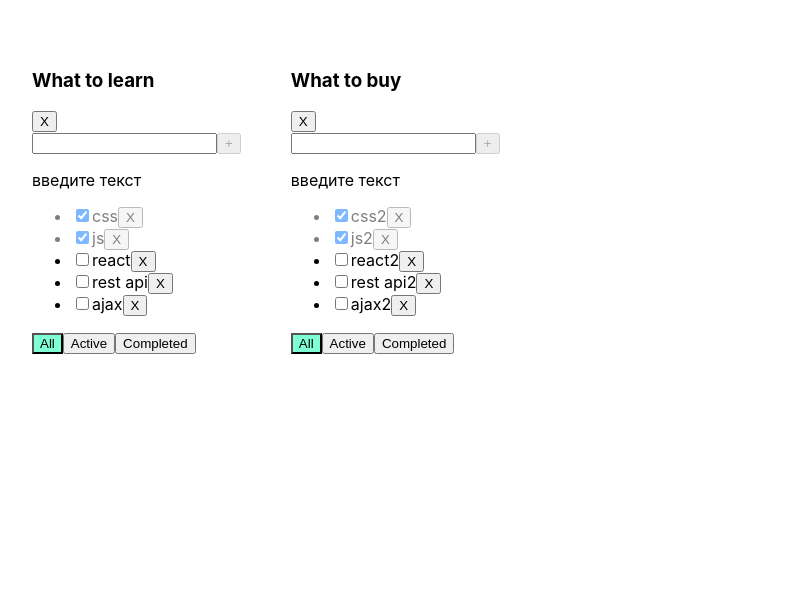
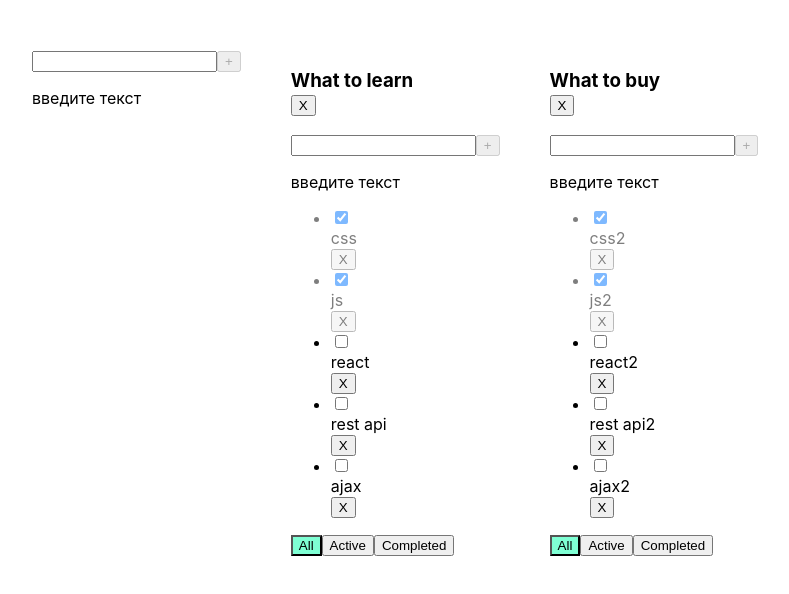
Before and after one commit to vaxich/todolist_with_class, a React (Create React App) app: page / in a window 1280 px wide. Shown: the top 594 px of the page, without its empty margins (68-857 px from the left). Built offline with nearby package versions, Linux system fonts and the light colour scheme.

Commit message:
done 6 lesson

```diff
--- /dev/null
+++ b/src/AddItemForm.tsx
@@ -0,0 +1,54 @@
+import { ChangeEvent, KeyboardEvent, useState } from "react";
+
+
+export type AddItemPropsType = {
+    callBack: (newTitle: string) => void
+}
+
+export const AddItemForm = (props: AddItemPropsType) => {
+
+    const [newTitle, setNewTitle] = useState("");
+    const [error, setError] = useState<string | null>(null);
+
+
+    const addTaskHaldler = (newTitle: string) => {
+
+        if (newTitle.trim() !== "") {
+            props.callBack(newTitle.trim())
+            setNewTitle("")
+        } else {
+            setError("title is required")
+        }
+
+    }
+
+    let isAddTaskBtnDisabled = newTitle.length > 15 || newTitle.length === 0
+    const userMessageStartTyping = newTitle.length === 0 && <p >введите текст</p>
+    const userMessageLenghtsTitle = newTitle.length > 15 && <p style={{ color: "red" }}>Your message is long</p>
+
+    const onChangeHandler = (e: ChangeEvent<HTMLInputElement>) => {
+        setNewTitle(e.currentTarget.value)
+    }
+    const onKeyDownHandler = (e: KeyboardEvent<HTMLInputElement>) => {
+        setError(null)
+        e.key === "Enter" && !isAddTaskBtnDisabled && addTaskHaldler(newTitle)
+    }
+
+    return (
+        <div>
+            <input
+                value={newTitle}
+                onChange={onChangeHandler}
+                onKeyDown={onKeyDownHandler}
+                className={error ? 'error' : ''}
+            />
+            <button
+                disabled={isAddTaskBtnDisabled}
+                onClick={() => addTaskHaldler(newTitle)}>+</button>
+
+            {error && <div className="error-message">{error}</div>}
+            {userMessageStartTyping}
+            {userMessageLenghtsTitle}
+        </div>
+    )
+}
--- a/src/App.tsx
+++ b/src/App.tsx
@@ -3,6 +3,7 @@ import React, { useState } from 'react';
 import './App.css';
 import { Todolist } from './Todolist';
 import { v1 } from 'uuid';
+import { AddItemForm } from './AddItemForm';
 
 
 export type FilterValueType = "All" | "Active" | "Completed"
@@ -28,14 +29,6 @@ const App = () => {
     { id: todolistId1, title: "What to learn", filter: "All" },
     { id: todolistId2, title: "What to buy", filter: "All" },
   ])
-
-  // const [tasks, setTasks] = useState<Array<TaskType>>(
-  //   [
-  //     { id: v1(), title: "css", isDone: true },
-  //     { id: v1(), title: "js", isDone: true },
-  //     { id: v1(), title: "react", isDone: false },
-  //   ]
-  // )
 
   const [tasks, setTasks] = useState({
     [todolistId1]: [
@@ -96,11 +89,29 @@ const App = () => {
     // }
   }
   const removeTodolist = (todolistId: string) => {
-    setTodolists(todolists.filter( tl => tl.id !== todolistId));
+    setTodolists(todolists.filter(tl => tl.id !== todolistId));
     delete tasks[todolistId]
   }
+
+  const addTodolist = (newTitle: string) => {
+    const newTodolist: TodolistType = { id: v1(), title: newTitle, filter: "All" } //создаём новый тудулист
+    setTodolists([newTodolist, ...todolists]) // добавляем новый тудулист к старым тудулистам
+    setTasks({ ...tasks, [newTodolist.id]: [] })// обновляем таскм и создаём пустой массив для нового туддулиста
+  }
+
+  const updateTask = (todolistId: string, taskId: string, newTitle: string) => {
+    setTasks({ ...tasks, [todolistId]: tasks[todolistId].map(task => task.id === taskId ? { ...task, title: newTitle } : task) })
+  }
+
+  const updateTodolistTitle = (todolistId: string, newTitle: string) => {
+    setTodolists(todolists.map(tl => tl.id === todolistId ? { ...tl, title: newTitle } : tl))
+  }
+
   return (
     <div className="App">
+
+      <AddItemForm callBack={addTodolist} />
+
       {todolists.map(tl => {
         let taskForTodolist = tasks[tl.id];
 
@@ -120,8 +131,10 @@ const App = () => {
             changeFilter={changeFilter}
             addTask={addTask}
             chengeTaskStatus={chengeTaskStatus}
-            removeTodolist = {removeTodolist}
+            removeTodolist={removeTodolist}
             filter={tl.filter}
+            updateTask={updateTask}
+            updateTodolistTitle={updateTodolistTitle}
           />
         )
       })}
--- /dev/null
+++ b/src/EditableSpan.tsx
@@ -0,0 +1,47 @@
+import { ChangeEvent, useState } from "react"
+
+
+export type EdiableSpanPropsType = {
+    oldTitle: string
+    callBack: (newTitle: string) => void
+}
+
+export const EdiableSpan = (props: EdiableSpanPropsType) => {
+    const [newTitle, setNewTitle] = useState(props.oldTitle);
+    const [edit, setEdit] = useState(false);
+
+    const onChangeHandler = (e: ChangeEvent<HTMLInputElement>) => {
+        setNewTitle(e.currentTarget.value)
+    }
+
+    const editHandler = () => {
+        setEdit(!edit)
+        if (edit) {
+            updateTask()
+        }
+    }
+
+
+
+    const updateTask = () => {
+        props.callBack(newTitle)
+    }
+
+    //let isAddTaskBtnDisabled = newTitle.length > 15 || newTitle.length === 0
+    const userMessageStartTyping = newTitle.length === 0 && <p >введите текст</p>
+    const userMessageLenghtsTitle = newTitle.length > 15 && <p style={{ color: "red" }}>Your message is long</p>
+
+    return (
+        <div>
+            {edit
+                ? <input value={newTitle} onBlur={editHandler} autoFocus onChange={onChangeHandler} />
+                : <span onDoubleClick={editHandler}>{props.oldTitle}</span>}
+
+
+            {userMessageStartTyping}
+            {userMessageLenghtsTitle}
+        </div>
+
+
+    )
+}
--- a/src/Todolist.tsx
+++ b/src/Todolist.tsx
@@ -1,6 +1,8 @@
-import { ChangeEvent, KeyboardEvent, useState } from "react"
+
 import { FilterValueType, TaskType } from "./App"
 import './App.css';
+import { AddItemForm } from "./AddItemForm";
+import { EdiableSpan } from "./EditableSpan";
 
 type PropsType = {
     todolistId: string
@@ -11,6 +13,8 @@ type PropsType = {
     addTask: (todolistId: string, newTitle: string) => void
     chengeTaskStatus: (todolistId: string, taskId: string, isDone: boolean) => void
     removeTodolist: (todolistId: string) => void
+    updateTask: (todolistId: string, taskId: string, newTitle: string) => void
+    updateTodolistTitle: (todolistId: string, newTitle: string) => void
     filter: FilterValueType
 }
 
@@ -18,44 +22,6 @@ type PropsType = {
 
 export const Todolist = (props: PropsType) => {
 
-    const [newTitle, setNewTitle] = useState("");
-    const [error, setError] = useState<string | null>(null);
-
-    let isAddTaskBtnDisabled = newTitle.length > 15 || newTitle.length === 0
-
-
-    // let taskForTodolist = tasks;
-
-    // if (tl.filter === "Active") {
-    //   taskForTodolist = tasks.filter(task => task.isDone === false)
-    // }
-    // if (tl.filter === "Completed") {
-    //   taskForTodolist = tasks.filter(task => task.isDone === true)
-    // }
-
-
-    const userMessageStartTyping = newTitle.length === 0 && <p >введите текст</p>
-    const userMessageLenghtsTitle = newTitle.length > 15 && <p style={{ color: "red" }}>Your message is long</p>
-
-
-
-    const addTaskHaldler = (todolistId: string, newTitle: string) => {
-        if (newTitle.trim() !== "") {
-            props.addTask(todolistId, newTitle.trim())
-            setNewTitle("")
-        } else {
-            setError("title is required")
-        }
-
-    }
-
-    const onChangeHandler = (e: ChangeEvent<HTMLInputElement>) => {
-        setNewTitle(e.currentTarget.value)
-    }
-    const onKeyDownHandler = (e: KeyboardEvent<HTMLInputElement>) => {
-        setError(null)
-        e.key === "Enter" && !isAddTaskBtnDisabled && addTaskHaldler(props.todolistId, newTitle)
-    }
     const onChangeTaskStatus = (todolistId: string, taskId: string, isDone: boolean) => {
         props.chengeTaskStatus(todolistId, taskId, isDone)
     }
@@ -63,38 +29,43 @@ export const Todolist = (props: PropsType) => {
         props.removeTodolist(props.todolistId)
     }
 
+    const addTaskHandler = (newTitle: string) => {
+        props.addTask(props.todolistId, newTitle)
+    }
+    const updateTodolistTitleHandler = (newTitle: string) => {
+            props.updateTodolistTitle(props.todolistId, newTitle)
+    }
+
+
 
     const tasksList: Array<JSX.Element> = props.tasks.map(task => {
+
+        const updateTaskHandler = (newTitle: string) => {
+            props.updateTask(props.todolistId, task.id, newTitle)
+        }
+
+
         return (
+
             <li key={task.id} className={task.isDone ? "is-done" : ""}>
                 <input
                     type="checkbox"
                     checked={task.isDone}
                     onChange={() => onChangeTaskStatus(props.todolistId, task.id, task.isDone)}
-                    className={error ? 'error' : ''}
                 />
-                <span>{task.title}</span>
+                <EdiableSpan oldTitle={task.title} callBack={updateTaskHandler} />
                 <button onClick={() => props.removeTask(props.todolistId, task.id)}>X</button>
-
             </li>
         )
     })
 
     return (
         <div>
-            <h3>{props.title}</h3>
-            <button onClick={removeTodolistHandler}>X</button>
-            <div>
-                <input
-                    value={newTitle}
-                    onChange={onChangeHandler}
-                    onKeyDown={onKeyDownHandler}
-                />
-                <button
-                    disabled={isAddTaskBtnDisabled}
-                    onClick={() => addTaskHaldler(props.todolistId, newTitle)}>+</button>
-                {userMessageStartTyping}
-            </div>
+            <h3><EdiableSpan oldTitle={props.title} callBack={updateTodolistTitleHandler} />
+                <button onClick={removeTodolistHandler}>X</button>
+            </h3>
+
+            <AddItemForm callBack={addTaskHandler} />
             <div>
                 <ul>
                     {tasksList}
@@ -105,8 +76,7 @@ export const Todolist = (props: PropsType) => {
                     <button className={props.filter === "Completed" ? 'active-filter' : ""} onClick={() => props.changeFilter(props.todolistId, "Completed")}>Completed</button>
                 </div>
 
-                {userMessageLenghtsTitle}
-                {error && <div className="error-message">{error}</div>}
+
             </div>
         </div>
     )
```
